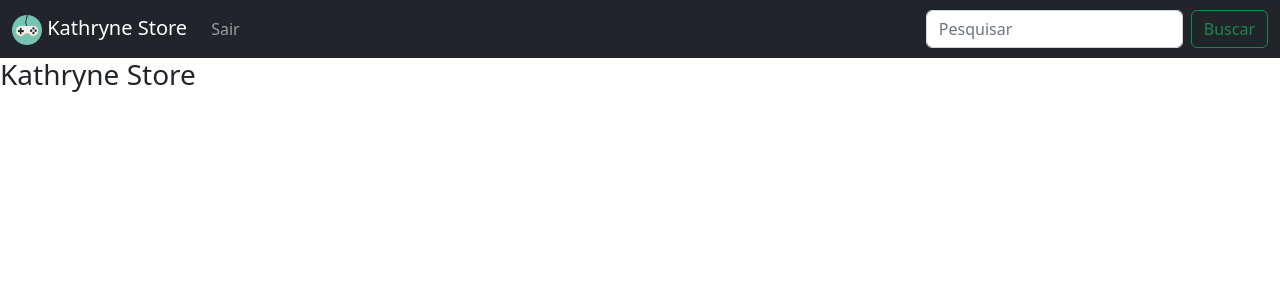
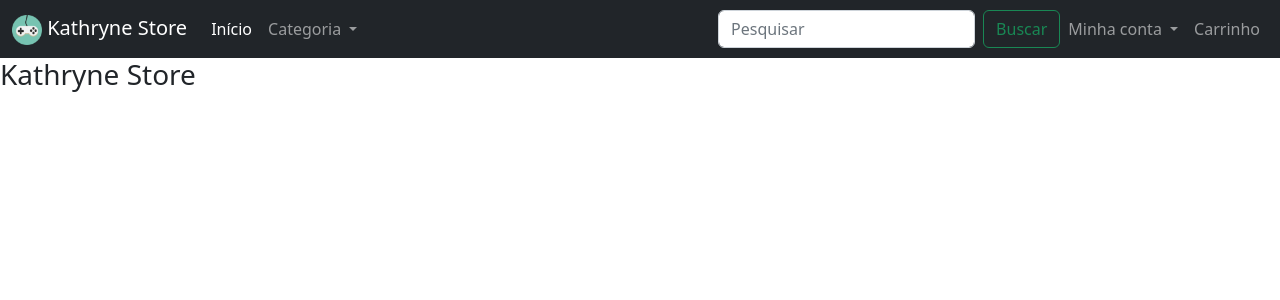
Before and after one commit to sacchettijr/E-Commerce, a Django app: page / in a window 1280 px wide. Shown: the top 300 px of the page. Run offline with Django 4.2, Linux system fonts and the light colour scheme; a user stored in the database is signed in; parts of the project's set-up code (start-up, migrations or seed data) failed here and were passed over; some libraries are stand-ins or nearby versions.

Commit message:
Preparando o navbar para categoria de produtos

```diff
--- a/templates/base/base.html
+++ b/templates/base/base.html
@@ -18,7 +18,7 @@
     <link rel="apple-touch-icon" sizes="144x144" href="{% static 'img/favicon/apple-icon-144x144.png' %}">
     <link rel="apple-touch-icon" sizes="152x152" href="{% static 'img/favicon/apple-icon-152x152.png' %}">
     <link rel="apple-touch-icon" sizes="180x180" href="{% static 'img/favicon/apple-icon-180x180.png' %}">
-    <link rel="icon" type="image/png" sizes="192x192"  href="{% static 'img/favicon/android-icon-192x192.png' %}">
+    <link rel="icon" type="image/png" sizes="192x192" href="{% static 'img/favicon/android-icon-192x192.png' %}">
     <link rel="icon" type="image/png" sizes="32x32" href="{% static 'img/favicon/favicon-32x32.png' %}">
     <link rel="icon" type="image/png" sizes="96x96" href="{% static 'img/favicon/favicon-96x96.png' %}">
     <link rel="icon" type="image/png" sizes="16x16" href="{% static 'img/favicon/favicon-16x16.png' %}">
@@ -44,9 +44,38 @@
         </button>
         <div class="collapse navbar-collapse" id="navbarSupportedContent">
             <ul class="navbar-nav me-auto mb-2 mb-lg-0">
+                <li class="nav-item">
+                    <a href="{% url 'index' %}" class="nav-link active">Início</a>
+                </li>
+                <li class="nav-item dropdown">
+                    <a class="nav-link dropdown-toggle" href="#" id="navbarDropdownCategoria" role="button"
+                       data-bs-toggle="dropdown" aria-expanded="false">
+                        Categoria
+                    </a>
+                    <ul class="dropdown-menu" aria-labelledby="navbarDropdownMenuLink">
+                        <li><a class="dropdown-item" href="#">Nome da categoria</a></li>
+                    </ul>
+                </li>
+            </ul>
+            <form class="d-flex" role="search">
+                <input class="form-control me-2" type="search" placeholder="Pesquisar" aria-label="busca">
+                <button class="btn btn-outline-success" type="submit">Buscar</button>
+            </form>
+            <ul class="navbar-nav navbar-right">
                 {% if user.is_authenticated %}
-                    <li class="nav-item">
-                        <a class="nav-link" href="{% url 'logout' %}">Sair</a>
+                <li class="nav-item dropdown">
+                    <a class="nav-link dropdown-toggle" href="#" id="navbarDropdownUsuario" role="button"
+                       data-bs-toggle="dropdown" aria-expanded="false">
+                        Minha conta
+                    </a>
+                    <ul class="dropdown-menu" aria-labelledby="navbarDropdownMenuLink">
+                        <li><a class="dropdown-item" href="#">Perfil</a></li>
+                        <li><a class="dropdown-item" href="#">Meus Pedidos</a></li>
+                        <li>
+                            <hr class="dropdown-divider">
+                        </li>
+                        <li><a class="dropdown-item" href="{% url 'logout' %}">Sair</a></li>
+                    </ul>
                 </li>
                 {% else %}
                 <li class="nav-item">
@@ -56,11 +85,13 @@
                     <a class="nav-link" href="{% url 'signup' %}">Cadastrar</a>
                 </li>
                 {% endif %}
+                <li class="nav-item">
+                    <a class="nav-link" href="#">
+                        Carrinho
+                        <i></i>
+                    </a>
+                </li>
             </ul>
-            <form class="d-flex" role="search">
-                <input class="form-control me-2" type="search" placeholder="Pesquisar" aria-label="busca">
-                <button class="btn btn-outline-success" type="submit">Buscar</button>
-            </form>
         </div>
     </div>
 </nav>
```
Also changed, not shown: usuario/migrations/0002_alter_usuario_managers.py (added), usuario/migrations/0003_alter_usuario_managers.py (added), usuario/migrations/0004_alter_usuario_cpf_cnpj.py (added), usuario/migrations/0005_alter_usuario_cpf_cnpj.py (added). Lines whose indentation alone changed are shown as unchanged.
